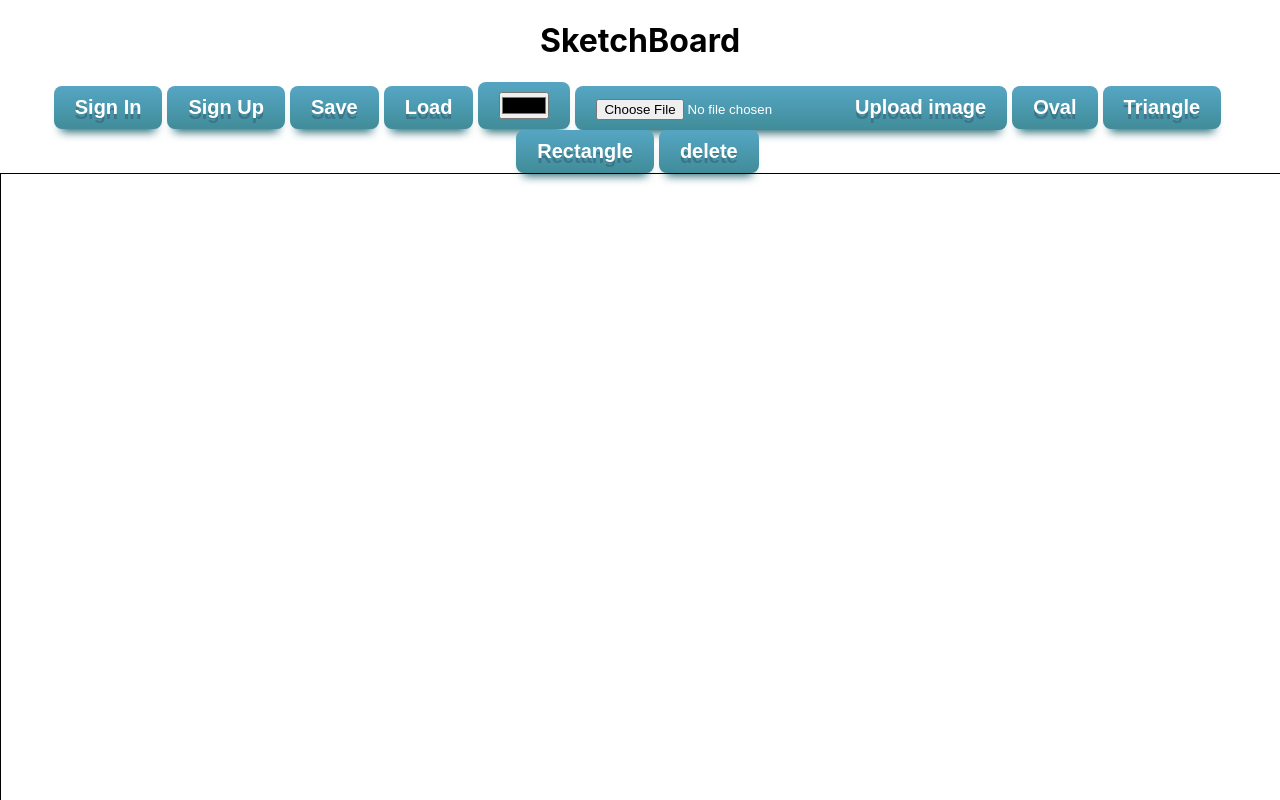
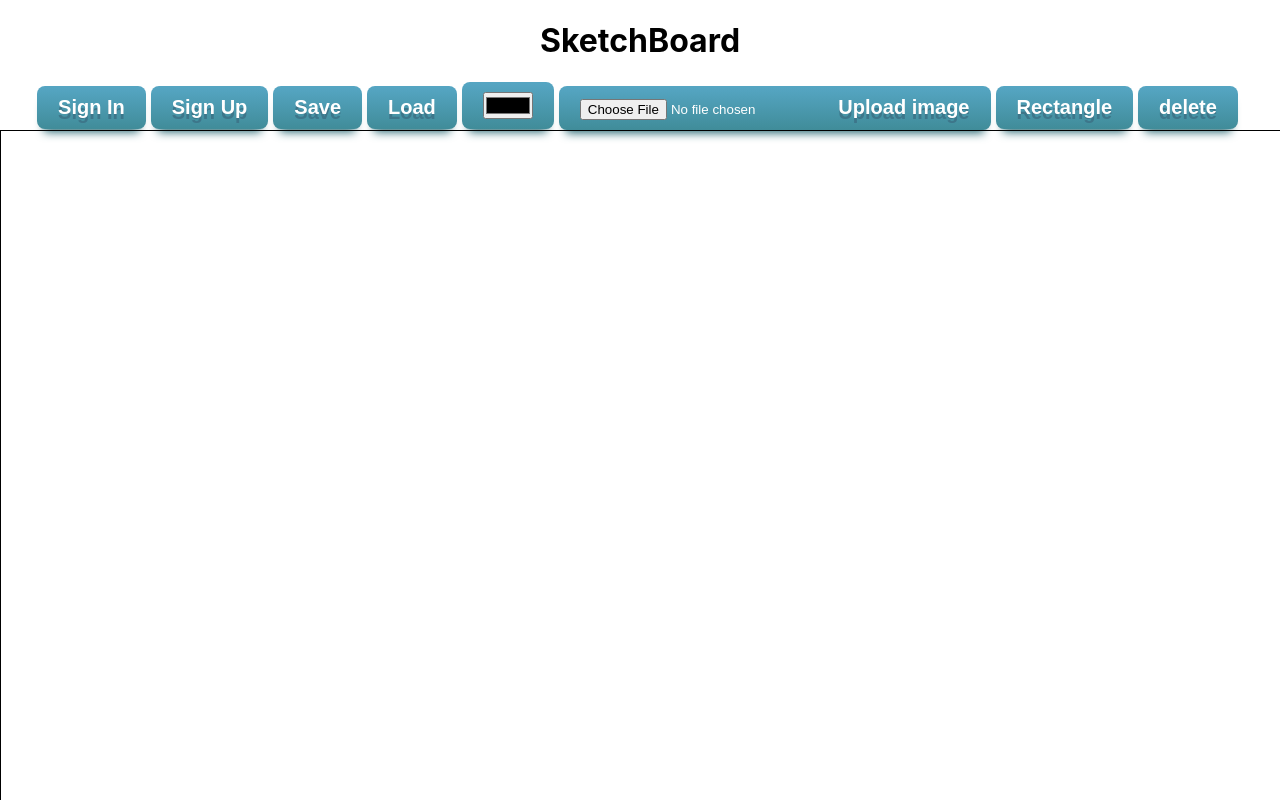
Before and after one commit to segalzeyalz/sketchboard-react, a React (Create React App) app in the folder sketchboard/: page / in a window 1280 px wide. Shown: the top 800 px of the page. Built offline with nearby package versions, Linux system fonts and the light colour scheme.

Commit message:
move shapes object to canvas

```diff
--- a/sketchboard/src/App.js
+++ b/sketchboard/src/App.js
@@ -13,6 +13,11 @@ class App extends Component {
       selectedShapes: []
     }
     this.generateShape = this.generateShape.bind(this)
+    this.addShape = this.addShape.bind(this)
+    this.updateSelected = this.updateSelected.bind(this)
+  }
+  updateSelected(selected){
+    this.setState({selectedShapes:selected})
   }
   randomizeColor() {
     var letters = '0123456789ABCDEF';
@@ -34,10 +39,6 @@ randomizeShape(shapeName){
       posX:posX,
       posY:posY
     }
-  }else if("oval"){
-
-  } else if("Triangle"){
-
   }
 }
   generateShape(shapeName){
@@ -60,8 +61,8 @@ randomizeShape(shapeName){
     return (
       <div>
         <Header />
-        <Buttons addShape={this.addShape.bind(this)} selectedShapes={this.state.selectedShapes}/>
-        <Canvas shape={this.state.shape} shapes={this.state.shapes}/>
+        <Buttons addShape={this.addShape} selectedShapes={this.state.selectedShapes}/>
+        <Canvas shapes={this.state.shapes} updateSelected = {this.updateSelected}/>
       </div>
     );
   }
--- a/sketchboard/src/buttons/Buttons.js
+++ b/sketchboard/src/buttons/Buttons.js
@@ -28,8 +28,6 @@ class Buttons extends Component {
         <div className="button">
           <input type="file" name="avatar"accept="image/png, image/jpeg" /> Upload image
         </div>
-        <div className="button" onClick={()=>{this.props.addShape("Oval")}}>Oval</div>
-        <div className="button" onClick={()=>{this.props.addShape("Triangle")}}>Triangle</div>
         <div className="button" onClick={()=>{this.props.addShape("Rectangle")}}>Rectangle</div>
         <div className="button" onClick={()=>{this.deleteShape("deleteShape")}}>delete</div>
       </div>
```
